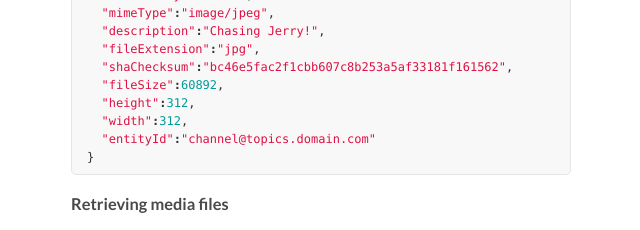
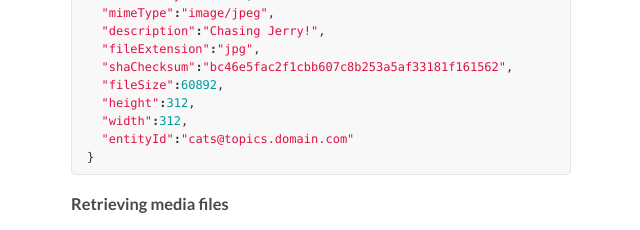
Before and after one commit to buddycloud/buddycloud.js, a plain HTML site: page index.html in a window 1280 px wide. Shown: the part 3140-3370 px from the top of the page, 499-1139 px from the left. Drawn offline with Linux system fonts and the light colour scheme.

```diff
--- a/index.html
+++ b/index.html
@@ -188,7 +188,7 @@
   <span class="s2">"fileSize"</span><span class="o">:</span><span class="mi">60892</span><span class="p">,</span>
   <span class="s2">"height"</span><span class="o">:</span><span class="mi">312</span><span class="p">,</span>
   <span class="s2">"width"</span><span class="o">:</span><span class="mi">312</span><span class="p">,</span>
-  <span class="s2">"entityId"</span><span class="o">:</span><span class="s2">"channel@topics.domain.com"</span>
+  <span class="s2">"entityId"</span><span class="o">:</span><span class="s2">"cats@topics.domain.com"</span>
 <span class="p">}</span>
 </pre></div>
 
```
Also changed, not shown: params.json (+1 -1 lines).
